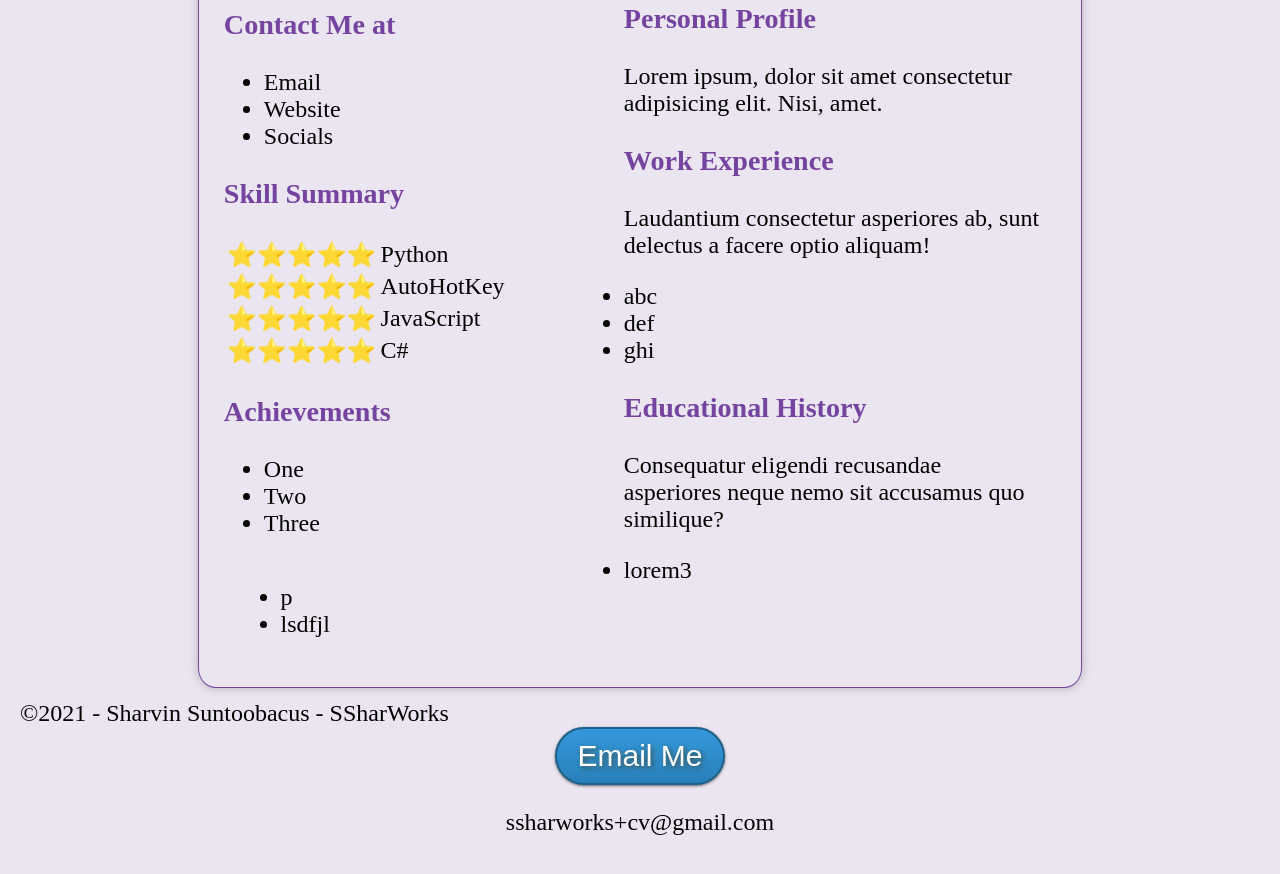
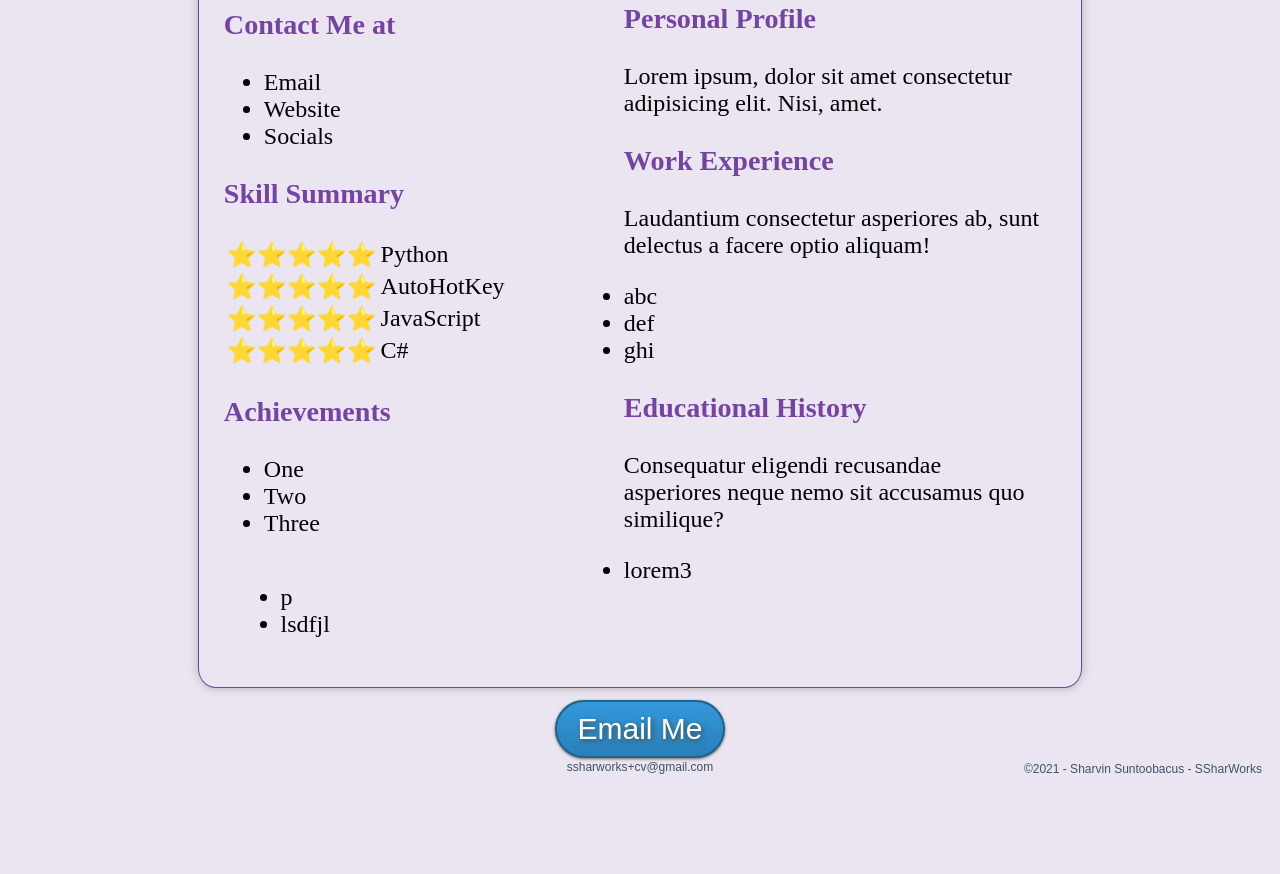
Before and after one commit to SSharWorks/Sharvin, a plain HTML site: page index.html in a window 1280 px wide. Shown: the part 327-1201 px from the top of the page. After the commit the page ends 1121 px from the top, so only its background shows below. Drawn offline with Linux system fonts and the light colour scheme; a web font is replaced by a local one.

Commit message:
style footer, footer-email, copyright

```diff
--- a/css/style.css
+++ b/css/style.css
@@ -79,3 +79,24 @@ footer {
     background-image: linear-gradient(to bottom, #57b4ed, #6aa5cc);
     text-decoration: none;
   }
+
+  footer {
+      position: relative;
+  }
+
+  .footer-email {
+    margin-top: 2px;
+    margin-bottom: 0px;
+    font-family: Arial, Helvetica, sans-serif;
+    font-size: 0.75rem;
+    color: #3e5467;
+}
+
+.copyright {
+    position: absolute;
+    right: 10px;
+    bottom: 10px;
+    font-family: Arial, Helvetica, sans-serif;
+    font-size: 0.75rem;
+    color: #3e5467;
+  }
```
